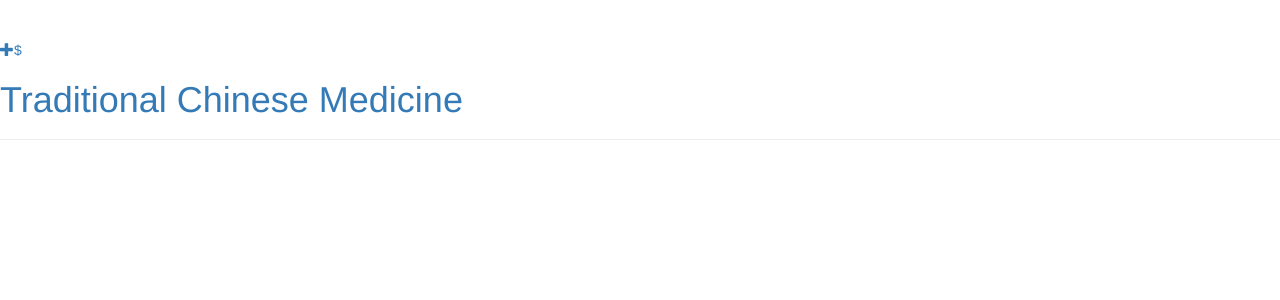
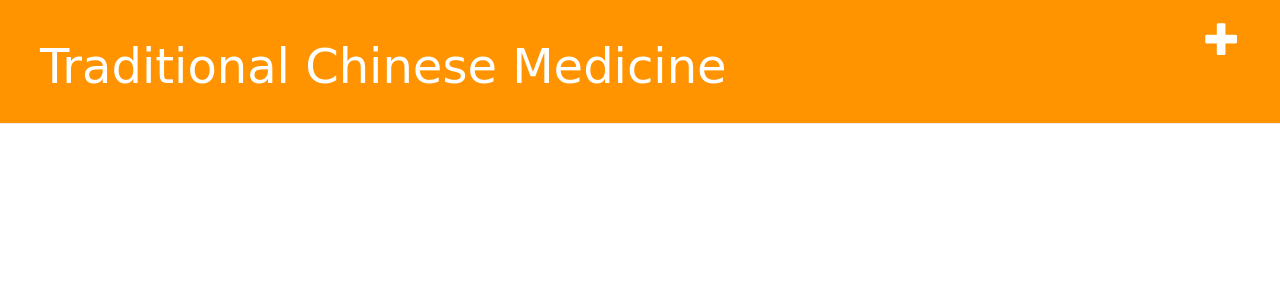
Before and after one commit to lasteuropean/atsite, a Django app: page /post/ in a window 1280 px wide. Shown: the top 300 px of the page. Run offline with Django 3.2, Linux system fonts and the light colour scheme; data that the repository does not hold is empty; some libraries are stand-ins or nearby versions.

Commit message:
Update base.html

```diff
--- a/blog/templates/blog/base.html
+++ b/blog/templates/blog/base.html
@@ -3,14 +3,14 @@
     <head>
         <title>Ami's Acupuncture</title>
         <link rel="stylesheet" href="//maxcdn.bootstrapcdn.com/bootstrap/3.2.0/css/bootstrap.min.css">
-        <link rel="stylesheet" href="//maxcdn.bootstrapcdn.com/bootstrap/3.2.0/css/bootstrap-theme.min.$
-        <link href='//fonts.googleapis.com/css?family=Lobster&subset=latin,latin-ext' rel='stylesheet' $
+        <link rel="stylesheet" href="//maxcdn.bootstrapcdn.com/bootstrap/3.2.0/css/bootstrap-theme.min.css">
+        <link href='//fonts.googleapis.com/css?family=Lobster&subset=latin,latin-ext' rel='stylesheet' type='text/css'>
         <link rel="stylesheet" href="{% static 'css/blog.css' %}">
     </head>
 <body>
     <div class="page-header">
-         <a href="{% url 'post_new' %}" class="top-menu"><span class="glyphicon glyphicon-plus"></span>$
-        <h1><a href="/">Traditional Chinese Medicine</a></h1>
+         <a href="{% url 'post_new' %}" class="top-menu"><span class="glyphicon glyphicon-plus"></span></a>
+	<h1><a href="/">Traditional Chinese Medicine</a></h1>
     </div>
     <div class="content container">
         <div class="row">
```
